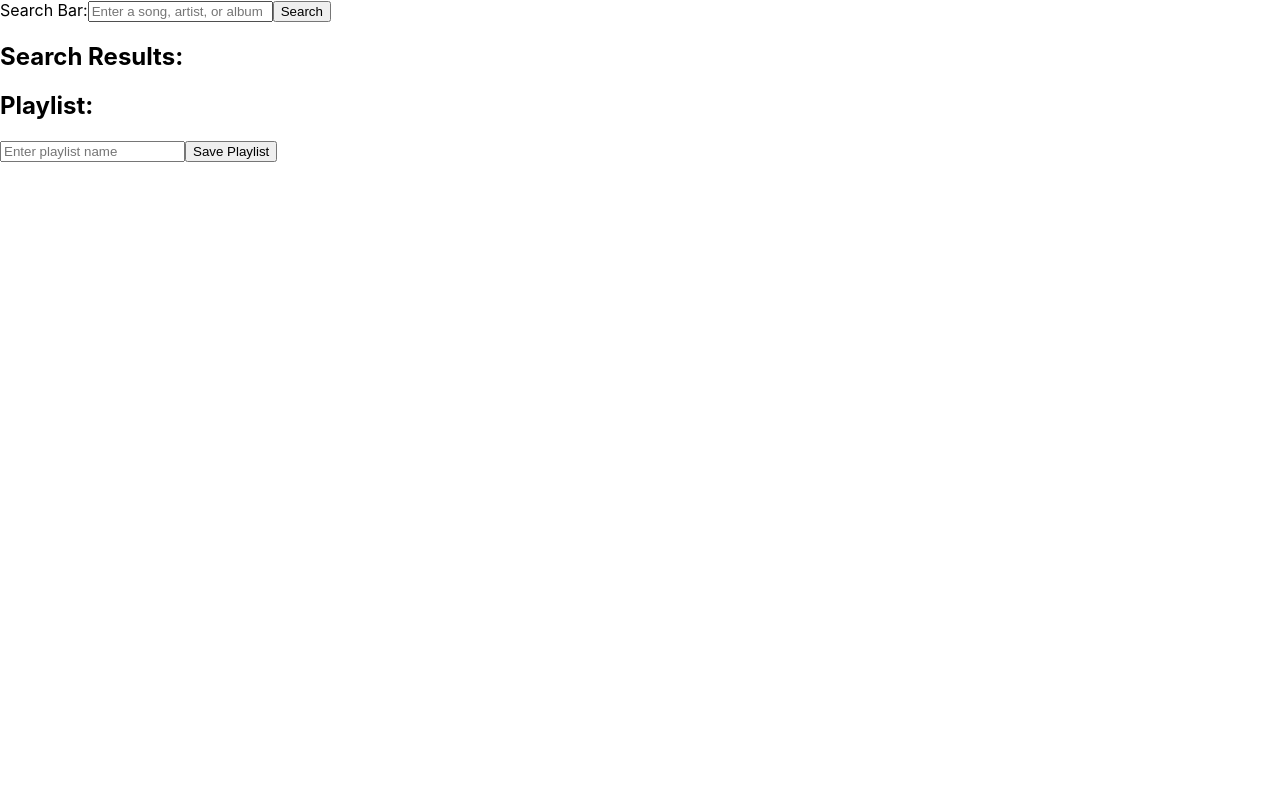
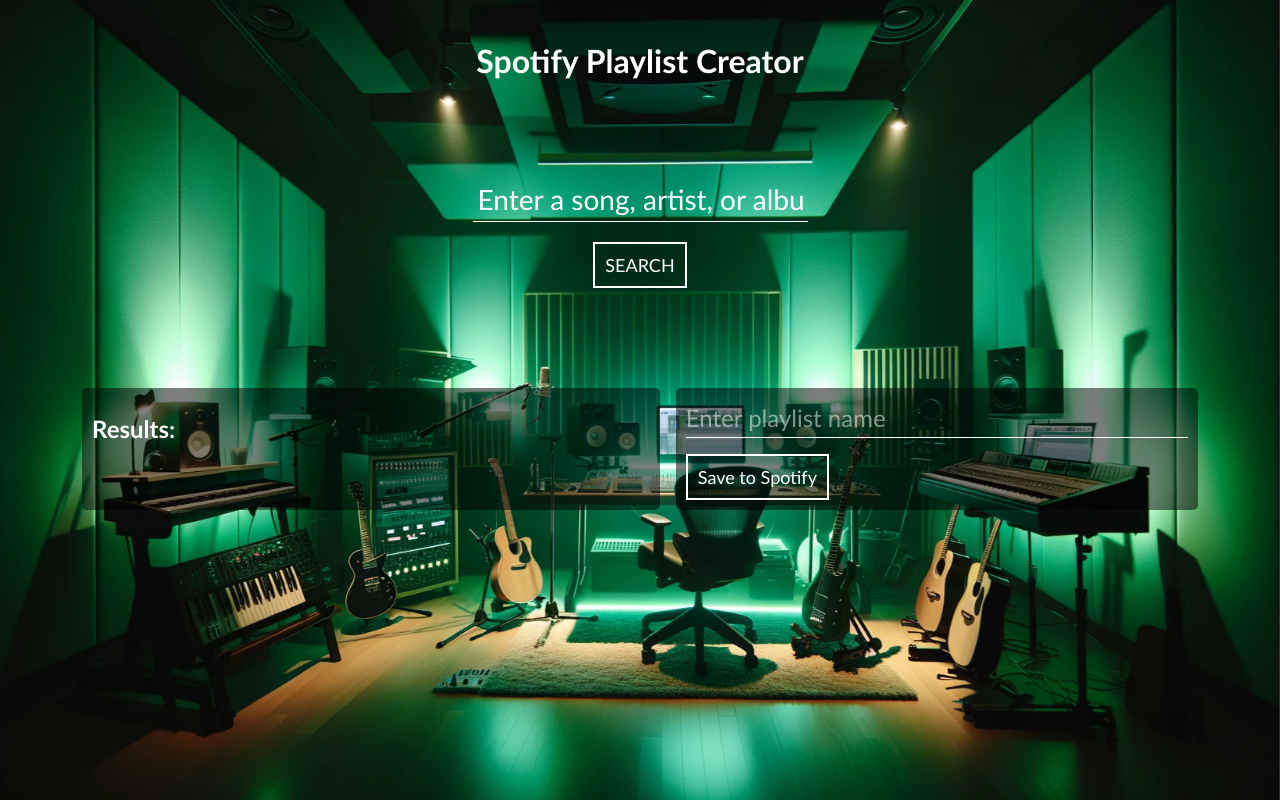
Before and after one commit to liamtpd/spotify-playlist-creator, a React (Create React App) app: page / in a window 1280 px wide. Built offline with nearby package versions, Linux system fonts and the light colour scheme.

Commit message:
third commit, updating js components

```diff
--- a/src/App.css
+++ b/src/App.css
@@ -1,38 +1,66 @@
+/* Main app styles */
 .App {
-  text-align: center;
+  display: flex; /* flexbox for layout */
+  flex-direction: column; /* stacks children vertically, children: `.searchbar` & `.add-remove` */
+  align-items: center; /* centers children horizontally */
+  padding: 20px; /* adds some space inside the borders of the app */
+  box-sizing: border-box; /* includes padding and border in the width and height */
+  height: 100vh; /* makes app full height of the viewport */
+  background-image: url("./green-studio.png");
+  background-size: cover;
+  background-position: center;
+  background-repeat: no-repeat;
+  background-attachment: fixed; /* fixes the background image */
+  overflow-y: auto; /* ensures the content can scroll over the fixed background */
 }
 
-.App-logo {
-  height: 40vmin;
-  pointer-events: none;
+.app-header {
+  font-family: 'Gill Sans', 'Gill Sans MT', Calibri, 'Trebuchet MS', sans-serif;
+  color: white;
+  margin-bottom: 75px;
 }
 
-@media (prefers-reduced-motion: no-preference) {
-  .App-logo {
-    animation: App-logo-spin infinite 20s linear;
+/* styling for the section containing `SearchBar` */
+.searchbar-section {
+  width: 100%; /* % of width this container takes of the viewport */
+  display: flex; /* flexbox for layout */
+  justify-content: center; /* centers `SearchBar` horizontally */
+  margin-bottom: 100px;
+}
+
+/* styling for the overall container containing `SearchResults` & `Playlist` */
+.add-remove-sections {
+  display: flex; /* flexbox for layout */
+  justify-content: space-between; /* indicates space between the children containers */
+  width: 90%; /* % of width this container takes of the viewport */
+}
+
+/* styling for each of the `SearchResults` & `Playlist` containers, the children of `add-remove` */
+.results-section, .playlist-section {
+  background: rgba(0, 0, 0, 0.5); /* semi-transparent black background */
+  padding: 10px; /* padding inside of semi-transparent boxes, between the track items and borders */
+  border-radius: 5px; /* used to round the corners of the boxes */
+  font-family: 'Gill Sans', 'Gill Sans MT', Calibri, 'Trebuchet MS', sans-serif;
+  color: white; /* text color */
+  display: flex;
+  flex-direction: column;
+}
+
+.results-section {
+  width: 50%; /* % of the `add-remove` container that `.results` takes up */
+}
+
+.playlist-section {
+  width: 45%; /* % of the `add-remove` container that `.playlist` takes up */
+}
+
+/* Responsive design adjustments */
+@media (max-width: 768px) {
+  .add-remove-sections {
+    flex-direction: column; /* Stack children vertically on smaller screens */
+  }
+
+  .results-section, .playlist-section {
+    width: 100%; /* Each section takes full width of the parent on small screens */
   }
 }
-
-.App-header {
-  background-color: #282c34;
-  min-height: 100vh;
-  display: flex;
-  flex-direction: column;
-  align-items: center;
-  justify-content: center;
-  font-size: calc(10px + 2vmin);
-  color: white;
-}
-
-.App-link {
-  color: #61dafb;
-}
-
-@keyframes App-logo-spin {
-  from {
-    transform: rotate(0deg);
-  }
-  to {
-    transform: rotate(360deg);
-  }
-}
--- a/src/App.js
+++ b/src/App.js
@@ -3,6 +3,7 @@
 import SearchResults from './SearchResults';
 import Playlist from './Playlist';
 import Spotify from './util/Spotify';
+import './App.css';
 
 function App() {
   const [ results, setResults ] = useState([]);
@@ -50,9 +51,18 @@
   };
 
   return (
-    <div>
+    <div className="App">
+      <div className="app-header">
+        <h1>Spotify Playlist Creator</h1>
+      </div>
+      <div className="searchbar-section">
         <SearchBar onSearch={performSearch} />
-      <SearchResults results={results} onAdd={addTrackToPlaylist} /> {/*`sampleData` will be replaced later with the dynamic data received from the API call. */}
+      </div>
+      <div className="add-remove-sections">
+        <div className="results-section">
+          <SearchResults results={results} onAdd={addTrackToPlaylist} />
+        </div>
+        <div className="playlist-section">
           <Playlist
             playlist={playlist}
             onRemove={removeTrackFromPlaylist}
@@ -61,6 +71,8 @@
             playlistName={playlistName}
           />
         </div>
+      </div>
+    </div>
   );
 }
 
--- a/src/Playlist.js
+++ b/src/Playlist.js
@@ -1,29 +1,29 @@
 import React from 'react';
 import Track from './Track';
 import PropTypes from 'prop-types';
+import './Playlist.css';
 
 const Playlist = ({ playlist, onRemove, onNameChange, onSave, playlistName }) => {
     const handleNameChange = (e) => {
         onNameChange(e.target.value);
     };
     return (
-        <div>
-            <h2>Playlist:</h2>
+        <div className="playlist-component">
             <input
                 type="text"
                 value={playlistName}
                 placeholder="Enter playlist name"
                 onChange={handleNameChange}
             />
-            <button onClick={onSave}>Save Playlist</button>
             <ul>
                 {playlist.map((track, index) =>
-                    <li key={track.uniqueId}> {/* adding index to mapping to create unique id's for tracks once added to playlist, this is done to account for the same track being added to playlist more than once */}
+                    <li key={track.uniqueId} className="playlist-track-item"> {/* adding index to mapping to create unique id's for tracks once added to playlist, this is done to account for the same track being added to playlist more than once */}
                         <Track track={track} />
-                        <button onClick={() => onRemove(track.uniqueId)}>Remove</button>
+                        <button onClick={() => onRemove(track.uniqueId)} className="remove-track-button">-</button>
                     </li>
                 )}
             </ul>
+            <button onClick={onSave} className="save-playlist-button">Save to Spotify</button>
         </div>
     );
 };
--- a/src/SearchBar.js
+++ b/src/SearchBar.js
@@ -1,6 +1,7 @@
 // SearchBar.js maintains the user input state, handles changes to the input (`handleChange`), and handles the form submission,
 // passing the user input back up to the App component by calling the `onSearch` prop with `userInput` as the argument.
 import React, { useState } from "react";
+import './SearchBar.css';
 
 const SearchBar = ({ onSearch }) => {
     const [userInput, setUserInput] = useState("");
@@ -13,17 +14,21 @@
         setUserInput(""); // Resets the input field after search executes
     };
     return (
-        <form onSubmit={handleSubmit}>
+        <form onSubmit={handleSubmit} className="search-section">
             <label>
-                Search Bar:
                 <input
                     onChange={handleChange}
                     type="text"
                     value={userInput}
                     placeholder="Enter a song, artist, or album"
+                    className="search-field"
                 />
             </label>
-            <input type="submit" value="Search" />
+            <input
+                type="submit"
+                value="SEARCH"
+                className="search-button"
+            />
         </form>
     );
 }
--- a/src/SearchResults.js
+++ b/src/SearchResults.js
@@ -1,18 +1,19 @@
-// SearchResults.js is responsible for rendering the search
+// SearchResults.js is responsible for rendering the search results and inherits how to display each track item from `Track.js`
 import React from 'react';
 import Track from './Track';
 import PropTypes from 'prop-types';
+import './SearchResults.css';
 
 const SearchResults = ({ results, onAdd }) => {
     return (
-        <div>
-            <h2>Search Results:</h2>
+        <div className="search-results-component">
             <ul>
+                <h2>Results:</h2>
                 {/* The below maps over the results passed into the `SearchResults` component & renders them based */}
                 {results.map(track =>
-                    <li key={track.id}>
+                    <li key={track.id} className="track-item">
                         <Track track={track} />
-                        <button onClick={() => onAdd(track.id)}>Add</button> {/*renders an 'Add' button under each track, which uses '`addTrackToPlaylist` function passed down from `App` through `onAdd` prop*/}
+                        <button onClick={() => onAdd(track.id)} className="add-track-button">+</button> {/*renders an 'Add' button under each track, which uses '`addTrackToPlaylist` function passed down from `App` through `onAdd` prop*/}
                     </li>
                 )}
             </ul>
--- a/src/Track.js
+++ b/src/Track.js
@@ -1,12 +1,12 @@
 import React from 'react';
 import PropTypes from 'prop-types';
+import './Track.css';
 
 const Track = ({ track }) => {
     return (
-        <div>
-            <h3>{track.name}</h3>
-            <p>{track.artist}</p>
-            <p>{track.album}</p>
+        <div className="track-component">
+            <h5>{track.name}</h5>
+            <p>{track.artist} | {track.album}</p>
         </div>
     );
 };
@@ -17,6 +17,7 @@
         name: PropTypes.string.isRequired,
         artist: PropTypes.string.isRequired,
         album: PropTypes.string.isRequired,
+        image: PropTypes.string.isRequired
     }),
 };
 
--- a/src/util/Spotify.js
+++ b/src/util/Spotify.js
@@ -46,7 +46,7 @@
         name: track.name,
         artist: track.artists[0].name,
         album: track.album.name,
-        uri: track.uri
+        uri: track.uri,
       }));
     });
   },
```
Lines whose indentation alone changed are shown as unchanged.
